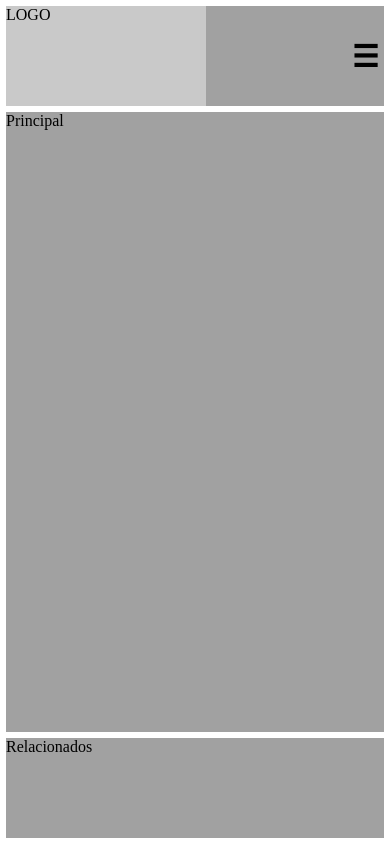
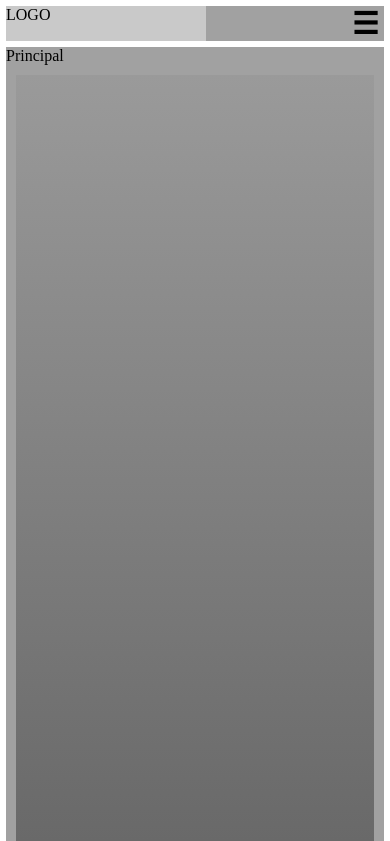
Before and after one commit to rogeriofabricio/Aula-CSS, a plain HTML site: page index.html in a window 390 px wide. Shown: the top 841 px of the page. Drawn offline with Linux system fonts and the light colour scheme.

Commit message:
layout 4

```diff
--- a/index.html
+++ b/index.html
@@ -26,7 +26,6 @@
 
         header {
             flex: 1 1 100vw;
-            height: 100px;
         }
 
         header #logo {
@@ -57,7 +56,8 @@
 
         main {
             flex: 20 1 500px;
-            height: calc(100vh - 224px);
+            flex-wrap: wrap;
+            overflow: auto;
         }
 
         aside {
@@ -66,7 +66,6 @@
 
         footer {
             flex: 1 1 100vw;
-            height: 100px;
         }
 
         a {
@@ -74,14 +73,29 @@
             color: inherit;
         }
 
+        main section {
+            width: 100vw;
+            height: 2000px;
+            margin: 10px;
+            background: linear-gradient(#9a9a9a, #5a5a5a, #1a1a1a);
+        }
+
         @media screen and (max-width: 923px) {
+            header {
+                order: 1;
+            }
+
             main {
-                height: calc(100vh - 330);
+                order: 2;
             }
 
             aside {
+                order: 3;
                 flex: 1 1 100vw;
-                height: 100px;
+            }
+
+            footer {
+                order: 4;
             }
         }
 
@@ -104,7 +118,6 @@
                 position: fixed;
                 flex-direction: column;
                 width: 100vw;
-                height: 100vh;
                 background: rgba(255, 255, 255, 0.8);
                 align-items: center;
                 justify-content: center;
@@ -131,8 +144,11 @@
             <a href="#">Contato</a>
         </nav>
     </header>
-    <main>Principal</main>
     <aside>Relacionados</aside>
+    <main>
+        Principal
+        <section></section>
+    </main>
     <footer>Rodape</footer>
 
     <script type="text/javascript">
```
